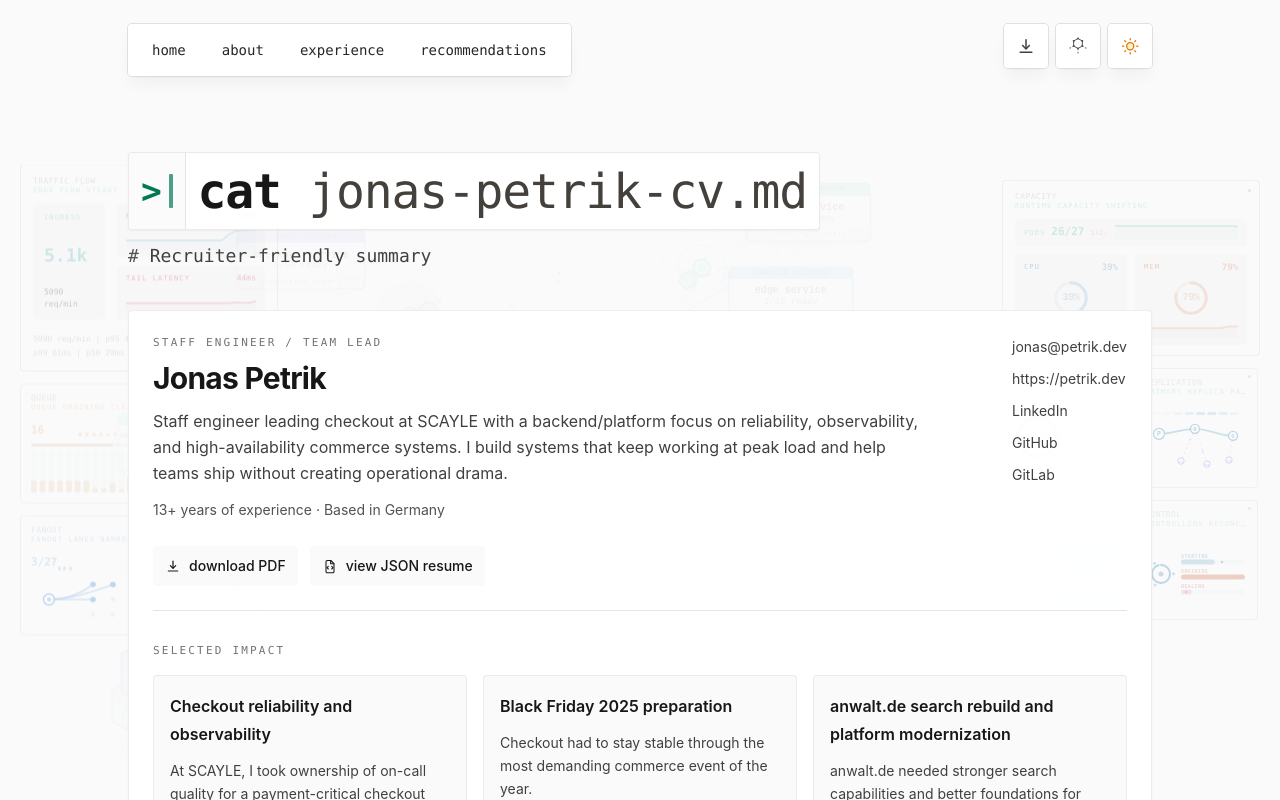
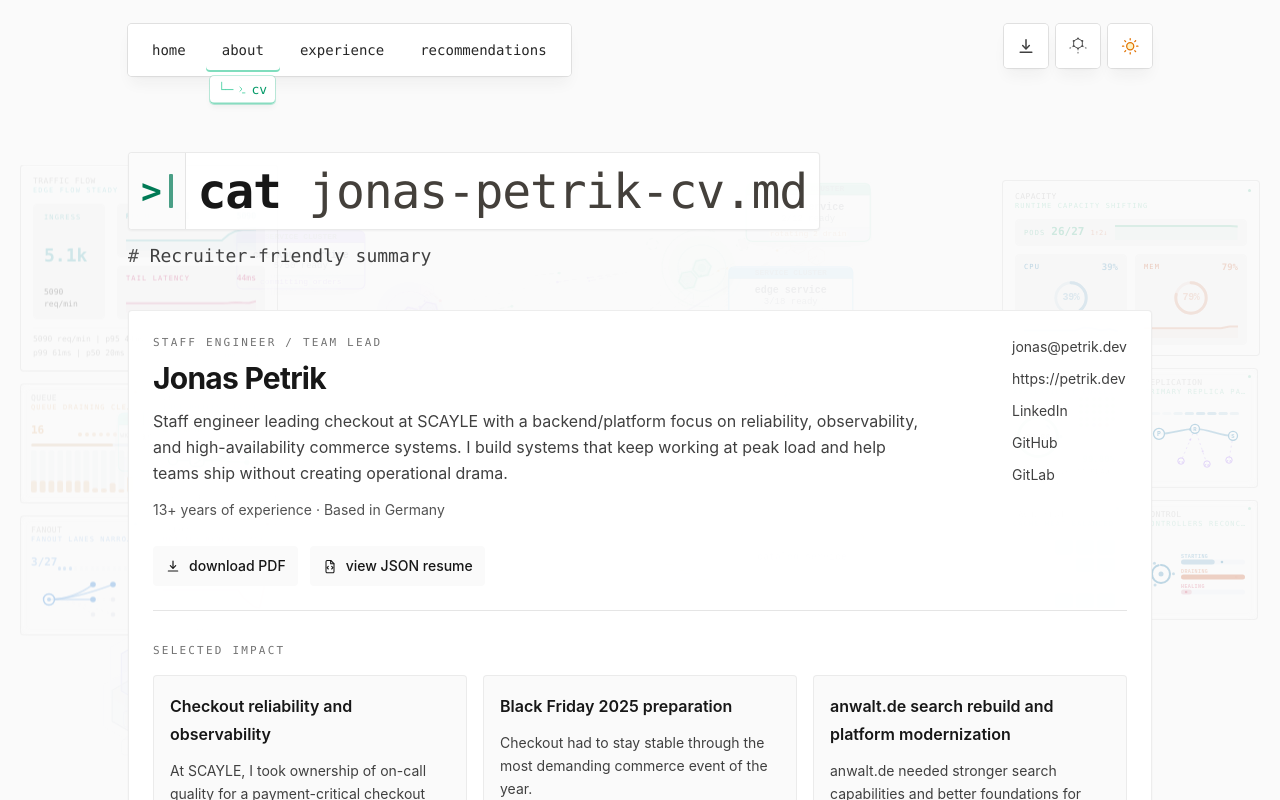
Before and after one commit to wukis/cv-next, a Next.js app: page /cv in a window 1280 px wide. Shown: the top 800 px of the page. Built offline with nearby package versions, Linux system fonts and the light colour scheme.

Commit message:
Sub pages in menus added

```diff
--- a/src/components/Header.tsx
+++ b/src/components/Header.tsx
@@ -10,13 +10,14 @@ import ThemeToggleButton from '@/components/ThemeToggleButton'
 function DesktopNavigation(props: React.ComponentPropsWithoutRef<'nav'>) {
   return (
     <nav {...props}>
-      <div className="flex items-center overflow-hidden rounded-sm bg-white/95 shadow-lg ring-1 shadow-neutral-800/5 ring-neutral-300/70 backdrop-blur-sm dark:bg-neutral-900/95 dark:ring-neutral-700/70">
+      <div className="flex items-center rounded-sm bg-white/95 shadow-lg ring-1 shadow-neutral-800/5 ring-neutral-300/70 backdrop-blur-sm dark:bg-neutral-900/95 dark:ring-neutral-700/70">
         <ul className="flex items-center gap-1 px-2 py-1">
           {navItems.map((item) => (
             <HeaderNavLink
               key={item.href}
               href={item.href}
               label={item.label}
+              {...(item.children ? { children: item.children } : {})}
             />
           ))}
         </ul>
--- a/src/components/HeaderNavLink.tsx
+++ b/src/components/HeaderNavLink.tsx
@@ -4,26 +4,33 @@ import clsx from 'clsx'
 import Link from 'next/link'
 import { usePathname } from 'next/navigation'
 
-import { TerminalPromptIcon } from '@/components/HeaderShared'
+import { type NavChild, TerminalPromptIcon } from '@/components/HeaderShared'
 
 export default function HeaderNavLink({
   href,
   label,
+  children,
 }: {
   href: string
   label: string
+  children?: NavChild[]
 }) {
-  const isActive = usePathname() === href
+  const pathname = usePathname()
+  const isActive = pathname === href
+  const activeChild = children?.find((c) => pathname === c.href)
+  const isParentActive = !!activeChild
 
   return (
-    <li>
+    <li className="relative">
       <Link
         href={href}
         className={clsx(
           'relative inline-flex min-h-11 items-center gap-1.5 rounded-sm px-4 py-2 font-mono text-sm font-medium transition-all',
           isActive
             ? 'bg-emerald-500/10 text-emerald-800 shadow-[inset_0_-2px_0_0] shadow-emerald-500/50 dark:bg-emerald-400/10 dark:text-emerald-200 dark:shadow-emerald-400/40'
-            : 'text-neutral-800 hover:bg-neutral-100 hover:text-emerald-700 dark:text-neutral-200 dark:hover:bg-neutral-800 dark:hover:text-emerald-300',
+            : isParentActive
+              ? 'text-neutral-800 shadow-[inset_0_-2px_0_0] shadow-emerald-500/50 dark:text-neutral-200 dark:shadow-emerald-400/40'
+              : 'text-neutral-800 hover:bg-neutral-100 hover:text-emerald-700 dark:text-neutral-200 dark:hover:bg-neutral-800 dark:hover:text-emerald-300',
         )}
       >
         {isActive ? (
@@ -31,6 +38,21 @@ export default function HeaderNavLink({
         ) : null}
         {label}
       </Link>
+
+      {activeChild && (
+        <div className="absolute top-full left-1 z-10 mt-1">
+          <Link
+            href={activeChild.href}
+            className="flex items-center gap-1 rounded-sm bg-white/95 px-2 py-0.5 font-mono text-xs font-medium whitespace-nowrap text-emerald-600 shadow-[inset_0_-1.5px_0_0_rgba(16,185,129,0.5),0_4px_6px_-1px_rgba(0,0,0,0.05)] ring-1 ring-emerald-500/25 backdrop-blur-sm transition-all dark:bg-neutral-900/95 dark:text-emerald-400 dark:shadow-[inset_0_-1.5px_0_0_rgba(52,211,153,0.4),0_4px_6px_-1px_rgba(0,0,0,0.2)] dark:ring-emerald-400/25"
+          >
+            <span className="text-emerald-500/60 dark:text-emerald-400/50">
+              └─
+            </span>
+            <TerminalPromptIcon className="h-2.5 w-2.5 text-emerald-500" />
+            {activeChild.label}
+          </Link>
+        </div>
+      )}
     </li>
   )
 }
--- a/src/components/HeaderShared.tsx
+++ b/src/components/HeaderShared.tsx
@@ -2,9 +2,20 @@ import clsx from 'clsx'
 
 import { recommendationsCopy } from '@/lib/recommendationsCopy'
 
-export const navItems = [
+export type NavChild = { href: string; label: string }
+export type NavItem = {
+  href: string
+  label: string
+  children?: NavChild[]
+}
+
+export const navItems: NavItem[] = [
   { href: '/', label: 'home' },
-  { href: '/about', label: 'about' },
+  {
+    href: '/about',
+    label: 'about',
+    children: [{ href: '/cv', label: 'cv' }],
+  },
   { href: '/experience', label: 'experience' },
   { href: '/recommendations', label: recommendationsCopy.navLabel },
 ]
--- a/src/components/MobileNavigation.tsx
+++ b/src/components/MobileNavigation.tsx
@@ -9,11 +9,48 @@ import { createPortal } from 'react-dom'
 import {
   CloseIcon,
   headerControlClassName,
+  type NavChild,
   navItems,
   TerminalPromptIcon,
 } from '@/components/HeaderShared'
 
 function MobileNavItem({
+  href,
+  label,
+  isActive,
+  isParentActive,
+  close,
+}: {
+  href: string
+  label: string
+  isActive: boolean
+  isParentActive?: boolean
+  close: () => void
+}) {
+  return (
+    <li>
+      <Link
+        href={href}
+        onClick={close}
+        className={clsx(
+          'flex min-h-11 items-center gap-2 rounded-sm px-4 py-2.5 font-mono text-sm font-medium transition-colors',
+          isActive
+            ? 'bg-emerald-500/10 text-emerald-800 shadow-[inset_2px_0_0_0] shadow-emerald-500/50 dark:bg-emerald-400/10 dark:text-emerald-200 dark:shadow-emerald-400/40'
+            : isParentActive
+              ? 'text-neutral-800 shadow-[inset_2px_0_0_0] shadow-emerald-500/50 dark:text-neutral-200 dark:shadow-emerald-400/40'
+              : 'text-neutral-800 hover:bg-neutral-100 hover:text-emerald-700 dark:text-neutral-200 dark:hover:bg-neutral-800 dark:hover:text-emerald-300',
+        )}
+      >
+        {isActive ? (
+          <TerminalPromptIcon className="h-3.5 w-3.5 shrink-0 text-emerald-500" />
+        ) : null}
+        <span>{label}</span>
+      </Link>
+    </li>
+  )
+}
+
+function MobileSubNavItem({
   href,
   label,
   isActive,
@@ -25,24 +62,32 @@ function MobileNavItem({
   close: () => void
 }) {
   return (
-    <li>
+    <li className="ml-4">
       <Link
         href={href}
         onClick={close}
         className={clsx(
-          'flex min-h-11 items-center gap-2 rounded-sm px-4 py-2.5 font-mono text-sm font-medium transition-colors',
+          'flex min-h-9 items-center gap-1.5 rounded-sm px-3 py-2 font-mono text-xs font-medium transition-colors',
           isActive
-            ? 'bg-emerald-500/10 text-emerald-800 shadow-[inset_2px_0_0_0] shadow-emerald-500/50 dark:bg-emerald-400/10 dark:text-emerald-200 dark:shadow-emerald-400/40'
-            : 'text-neutral-800 hover:bg-neutral-100 hover:text-emerald-700 dark:text-neutral-200 dark:hover:bg-neutral-800 dark:hover:text-emerald-300',
+            ? 'bg-emerald-500/10 text-emerald-600 shadow-[inset_2px_0_0_0] shadow-emerald-500/50 dark:bg-emerald-400/10 dark:text-emerald-400 dark:shadow-emerald-400/40'
+            : 'text-neutral-600 hover:bg-neutral-100 hover:text-emerald-700 dark:text-neutral-400 dark:hover:bg-neutral-800 dark:hover:text-emerald-300',
         )}
       >
+        <span className="text-emerald-500/50 dark:text-emerald-400/50">└─</span>
         {isActive ? (
-          <TerminalPromptIcon className="h-3.5 w-3.5 shrink-0 text-emerald-500" />
+          <TerminalPromptIcon className="h-3 w-3 shrink-0 text-emerald-500" />
         ) : null}
         <span>{label}</span>
       </Link>
     </li>
   )
+}
+
+function hasActiveChild(
+  children: NavChild[] | undefined,
+  pathname: string,
+): boolean {
+  return children?.some((c) => pathname === c.href) ?? false
 }
 
 export default function MobileNavigation({
@@ -162,15 +207,32 @@ export default function MobileNavigation({
 
               <nav className="p-3">
                 <ul className="space-y-1">
-                  {navItems.map((item) => (
+                  {navItems.map((item) => {
+                    const parentActive = hasActiveChild(item.children, pathname)
+                    return (
+                      <li key={item.href} className="space-y-1">
+                        <ul className="space-y-1">
                           <MobileNavItem
-                      key={item.href}
                             href={item.href}
                             label={item.label}
                             isActive={pathname === item.href}
+                            isParentActive={parentActive}
+                            close={close}
+                          />
+                          {parentActive &&
+                            item.children?.map((child) => (
+                              <MobileSubNavItem
+                                key={child.href}
+                                href={child.href}
+                                label={child.label}
+                                isActive={pathname === child.href}
                                 close={close}
                               />
                             ))}
+                        </ul>
+                      </li>
+                    )
+                  })}
                 </ul>
               </nav>
             </div>
```
Lines whose indentation alone changed are shown as unchanged.
